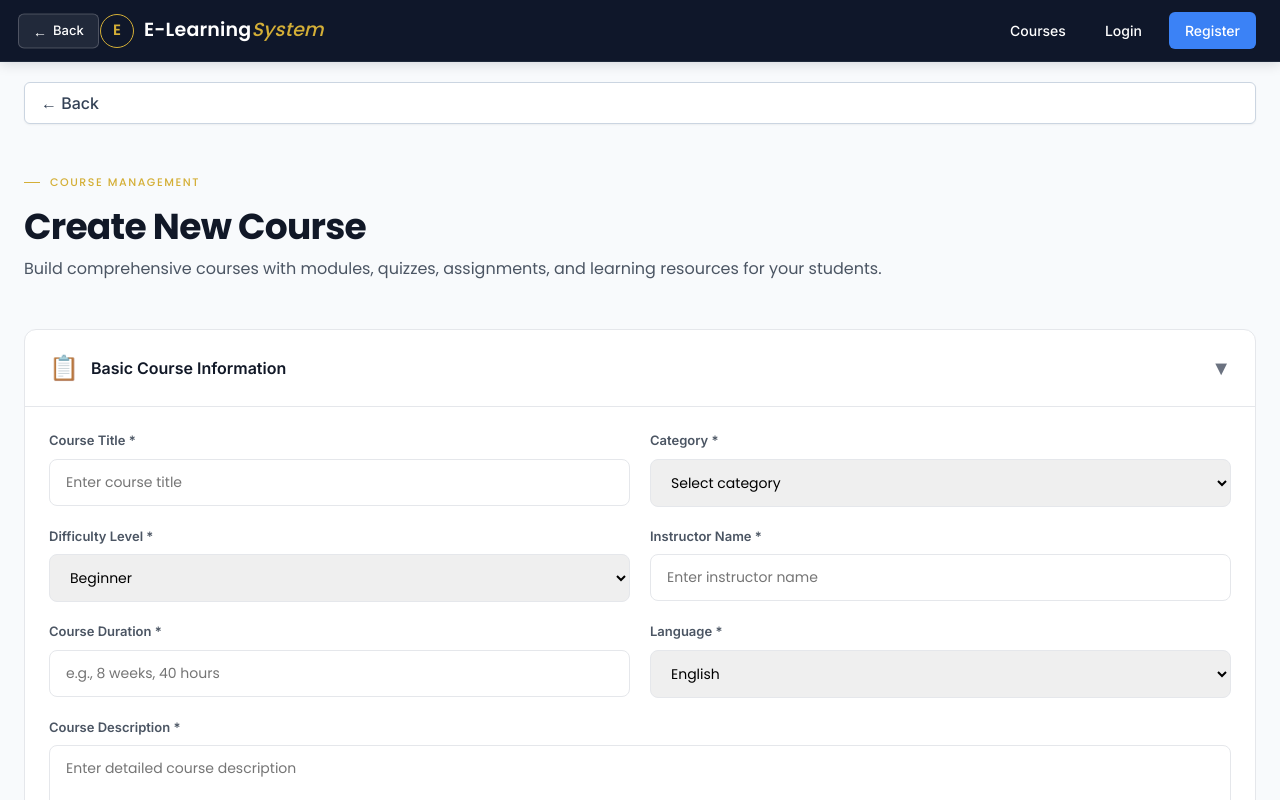
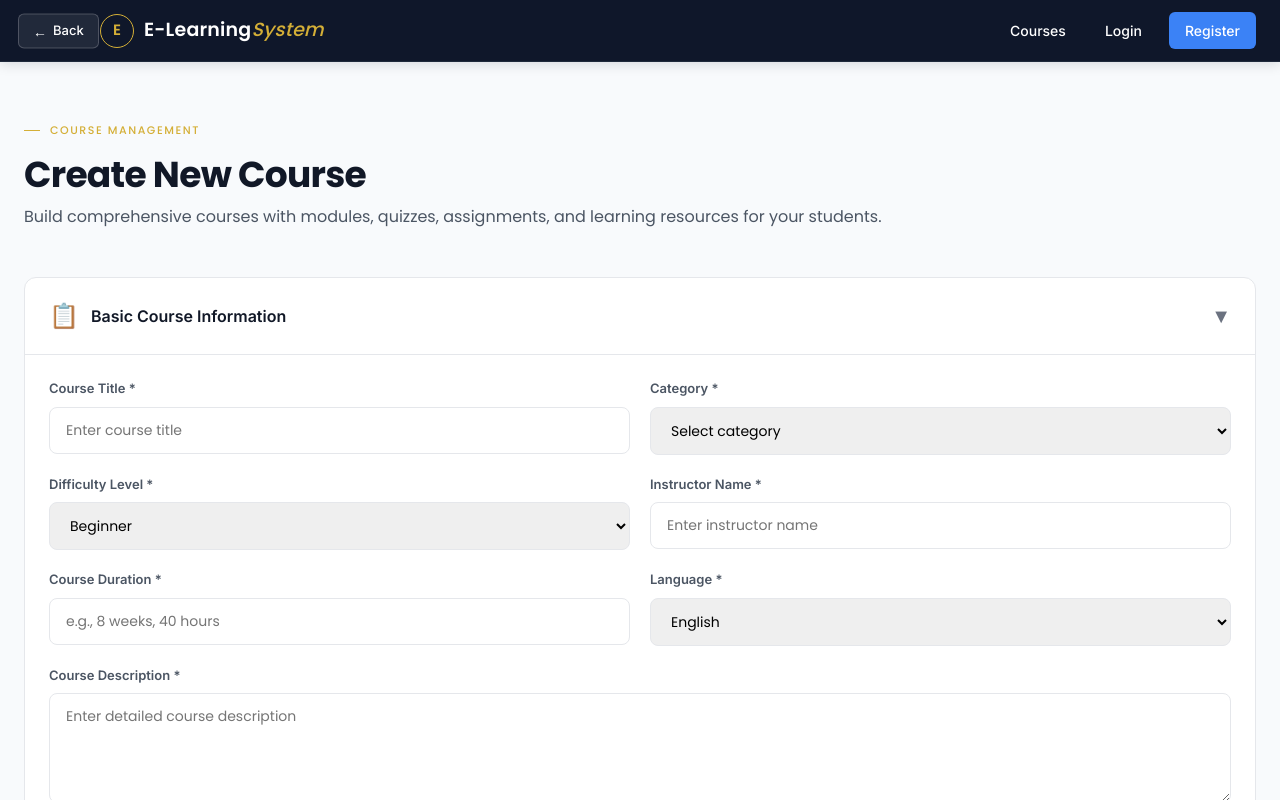
Before and after one commit to nishanthini2136/Dropout-prediction, a React (Create React App) app in the folder project/frontend/: page /admin/course/create in a window 1280 px wide. Shown: the top 800 px of the page. Built offline with nearby package versions, Linux system fonts and the light colour scheme; the HTML template or start-up script is replaced by a standard one.

Commit message:
Removed back option

```diff
--- a/project/frontend/src/pages/CourseCreator.js
+++ b/project/frontend/src/pages/CourseCreator.js
@@ -522,27 +522,7 @@ const CourseCreator = () => {
       <Navbar />
 
       <div className="wrap">
-        <button
-          onClick={() => window.history.length > 1 ? navigate(-1) : navigate('/admin/dashboard')}
-          style={{
-            marginTop: '20px',
-            marginBottom: '10px',
-            background: '#ffffff',
-            border: '1px solid #CBD5E1',
-            borderRadius: '6px',
-            padding: '8px 16px',
-            cursor: 'pointer',
-            display: 'inline-flex',
-            alignItems: 'center',
-            gap: '6px',
-            fontWeight: '500',
-            color: '#334155',
-            boxShadow: '0 1px 2px rgba(0,0,0,0.05)'
-          }}
-        >
-          ← Back
-        </button>
-        <div className="dash-header">
+        <div className="dash-header" style={{ marginTop: '20px' }}>
           <div className="eyebrow">Course Management</div>
           <h1>Create New Course</h1>
           <p>Build comprehensive courses with modules, quizzes, assignments, and learning resources for your students.</p>
--- a/project/frontend/src/pages/CourseDetails.js
+++ b/project/frontend/src/pages/CourseDetails.js
@@ -619,27 +619,7 @@ const CourseDetails = () => {
       <Navbar />
 
       <div className="wrap">
-        <button
-          onClick={() => window.history.length > 1 ? navigate(-1) : navigate('/catalog')}
-          style={{
-            marginTop: '20px',
-            marginBottom: '10px',
-            background: '#ffffff',
-            border: '1px solid #CBD5E1',
-            borderRadius: '6px',
-            padding: '8px 16px',
-            cursor: 'pointer',
-            display: 'inline-flex',
-            alignItems: 'center',
-            gap: '6px',
-            fontWeight: '500',
-            color: '#334155',
-            boxShadow: '0 1px 2px rgba(0,0,0,0.05)'
-          }}
-        >
-          ← Back
-        </button>
-        <div className="dash-header">
+        <div className="dash-header" style={{ marginTop: '20px' }}>
           <div className="eyebrow">Course Details</div>
           <h1>{course.title}</h1>
           <p>{course.description}</p>
--- a/project/frontend/src/pages/MyCourses.js
+++ b/project/frontend/src/pages/MyCourses.js
@@ -90,14 +90,6 @@ const MyCourses = () => {
     <div>
       <Navbar />
       <Container className="py-4">
-        <Button
-          variant="outline-secondary"
-          className="mb-3"
-          onClick={() => window.history.length > 1 ? navigate(-1) : navigate('/student/dashboard')}
-          style={{ display: 'inline-flex', alignItems: 'center', gap: '6px' }}
-        >
-          ← Back
-        </Button>
         <h2 className="mb-4">My Enrolled Courses</h2>
 
       {error && <Alert variant="danger">{error}</Alert>}
--- a/project/frontend/src/pages/Profile.js
+++ b/project/frontend/src/pages/Profile.js
@@ -70,14 +70,6 @@ const Profile = () => {
       <div>
         <Navbar />
         <Container className="py-4">
-          <Button
-            variant="outline-secondary"
-            className="mb-3"
-            onClick={() => window.history.length > 1 ? navigate(-1) : navigate('/')}
-            style={{ display: 'inline-flex', alignItems: 'center', gap: '6px' }}
-          >
-            ← Back
-          </Button>
           <Alert variant="warning">Please log in to view your profile.</Alert>
         </Container>
       </div>
@@ -88,14 +80,6 @@ const Profile = () => {
     <div>
       <Navbar />
       <Container className="py-4">
-        <Button
-          variant="outline-secondary"
-          className="mb-3"
-          onClick={() => window.history.length > 1 ? navigate(-1) : navigate(`/${user?.role || 'student'}/dashboard`)}
-          style={{ display: 'inline-flex', alignItems: 'center', gap: '6px' }}
-        >
-          ← Back
-        </Button>
         <h2 className="mb-4">My Profile</h2>
 
       {error && <Alert variant="danger">{error}</Alert>}
```
